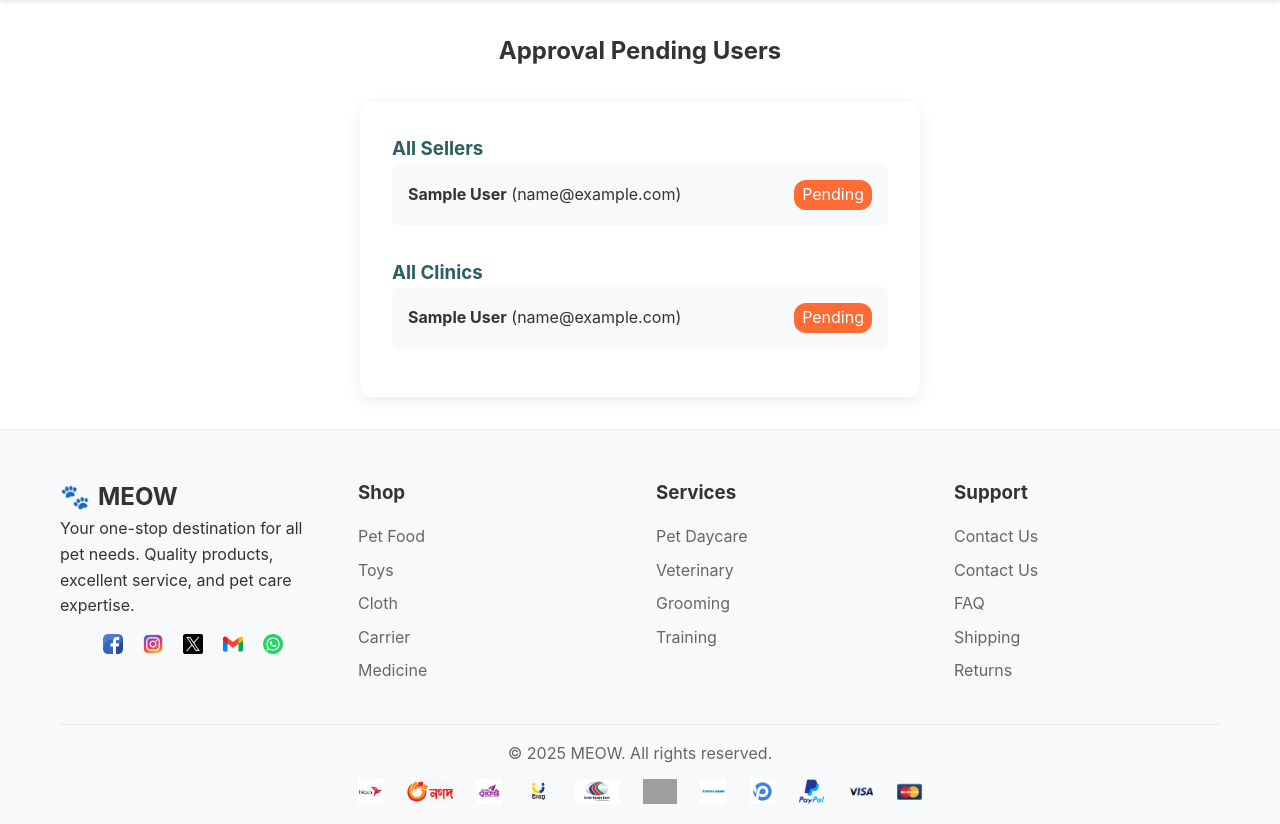
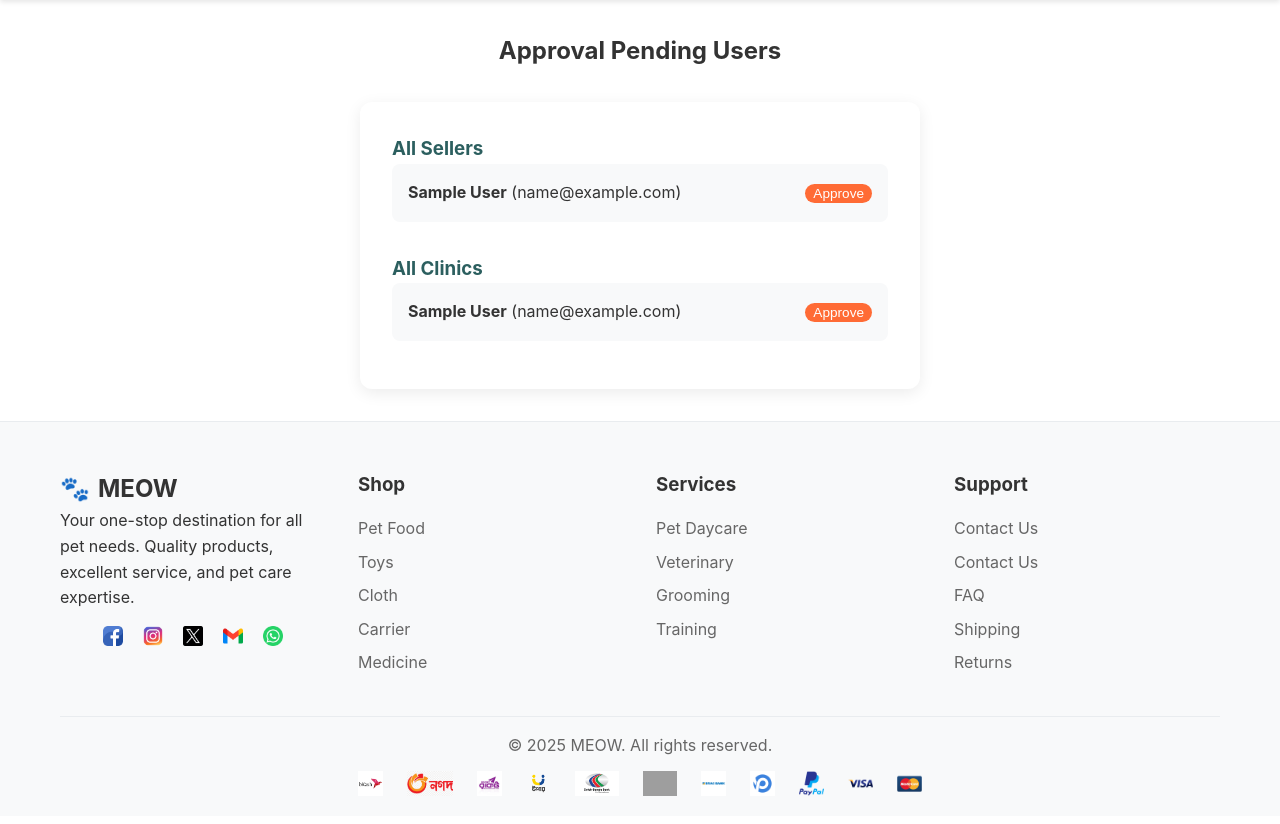
Before and after one commit to raier104/meow, a Django app: template templates/users/approval_pending.html in a window 1280 px wide. Shown: the part 74-898 px from the top of the page. After the commit the page ends 870 px from the top, so only its background shows below. Run offline with Django 3.2, Linux system fonts and the light colour scheme; the template is opened without the code that fills it: values that come from a table or form of the project are taken from there, others are empty; tables that the repository leaves empty hold one stand-in row (values such as "Sample post"); grey boxes are pictures that could not be loaded.

Commit message:
admin approval update

```diff
--- a/templates/users/approval_pending.html
+++ b/templates/users/approval_pending.html
@@ -13,7 +13,10 @@
                     {% if user.is_approved %}
                         <span style="background:#28a745;color:#fff;padding:2px 8px;border-radius:12px;">Approved</span>
                     {% else %}
-                        <span style="background:#ff6b35;color:#fff;padding:2px 8px;border-radius:12px;">Pending</span>
+                        <form method="post" style="margin:0;display:inline;">
+                            {% csrf_token %}
+                            <button type="submit" name="approve_seller_id" value="{{ user.id }}" style="background:#ff6b35;color:#fff;padding:2px 8px;border:none;border-radius:12px;font-size:0.85rem;cursor:pointer;">Approve</button>
+                        </form>
                     {% endif %}
                 </li>
             {% endfor %}
@@ -30,7 +33,10 @@
                     {% if user.is_approved %}
                         <span style="background:#28a745;color:#fff;padding:2px 8px;border-radius:12px;">Approved</span>
                     {% else %}
-                        <span style="background:#ff6b35;color:#fff;padding:2px 8px;border-radius:12px;">Pending</span>
+                        <form method="post" style="margin:0;display:inline;">
+                            {% csrf_token %}
+                            <button type="submit" name="approve_clinic_id" value="{{ user.id }}" style="background:#ff6b35;color:#fff;padding:2px 8px;border:none;border-radius:12px;font-size:0.85rem;cursor:pointer;">Approve</button>
+                        </form>
                     {% endif %}
                 </li>
             {% endfor %}
```
Also changed, not shown: users/views.py (+7 -0 lines), db.sqlite3.
